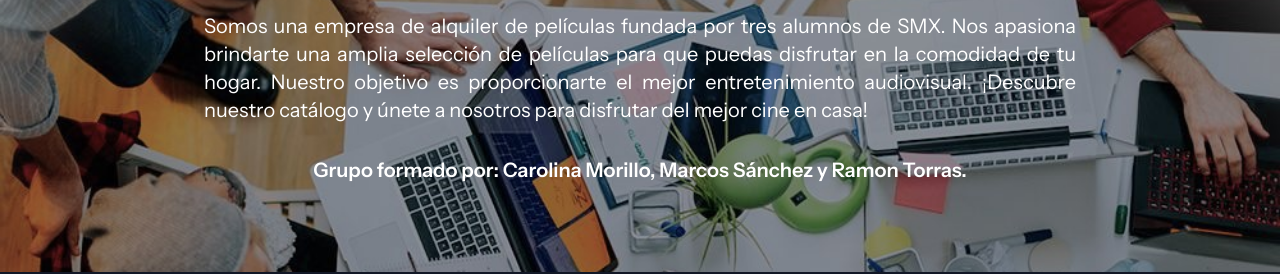
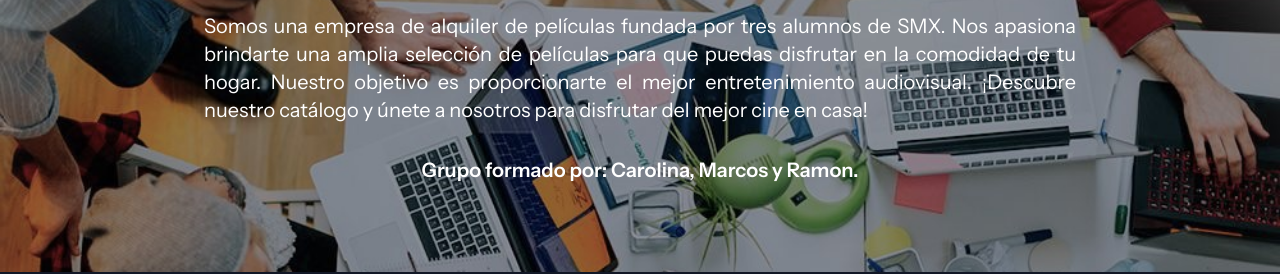
Before and after one commit to ATtyye/cinerent, a plain HTML site: page aboutus.html in a window 1280 px wide. Shown: the part 216-490 px from the top of the page. Drawn offline with nearby package versions, Linux system fonts and the light colour scheme.

Commit message:
Update aboutus.html

```diff
--- a/aboutus.html
+++ b/aboutus.html
@@ -72,7 +72,7 @@
                 ¿Quiénes somos? </h1>
                 &#160
             <h6 class="mb-8 text-lg font-normal text-white text-justify lg:text-xl sm:px-16 lg:px-48">Somos una empresa de alquiler de películas fundada por tres alumnos de SMX. Nos apasiona brindarte una amplia selección de películas para que puedas disfrutar en la comodidad de tu hogar. Nuestro objetivo es proporcionarte el mejor entretenimiento audiovisual. ¡Descubre nuestro catálogo y únete a nosotros para disfrutar del mejor cine en casa!</h6>
-            <h7 class="mb-8 text-lg font-semibold text-white text-justify lg:text-xl sm:px-16 lg:px-48"> Grupo formado por: Carolina Morillo, Marcos Sánchez y Ramon Torras.</h7>
+            <h7 class="mb-8 text-lg font-semibold text-white text-justify lg:text-xl sm:px-16 lg:px-48"> Grupo formado por: Carolina, Marcos y Ramon.</h7>
             <div class="sm:flex justify-between"></div>&#160
             &#160&#160
         </div>
```
